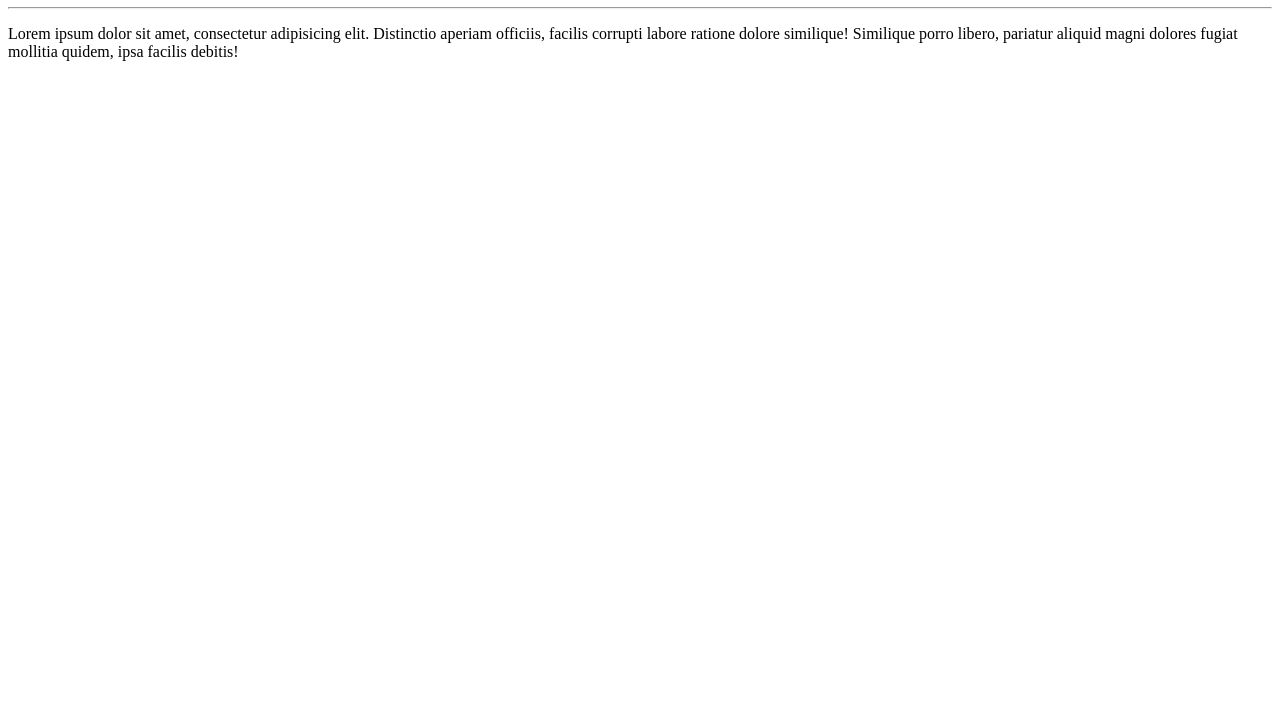
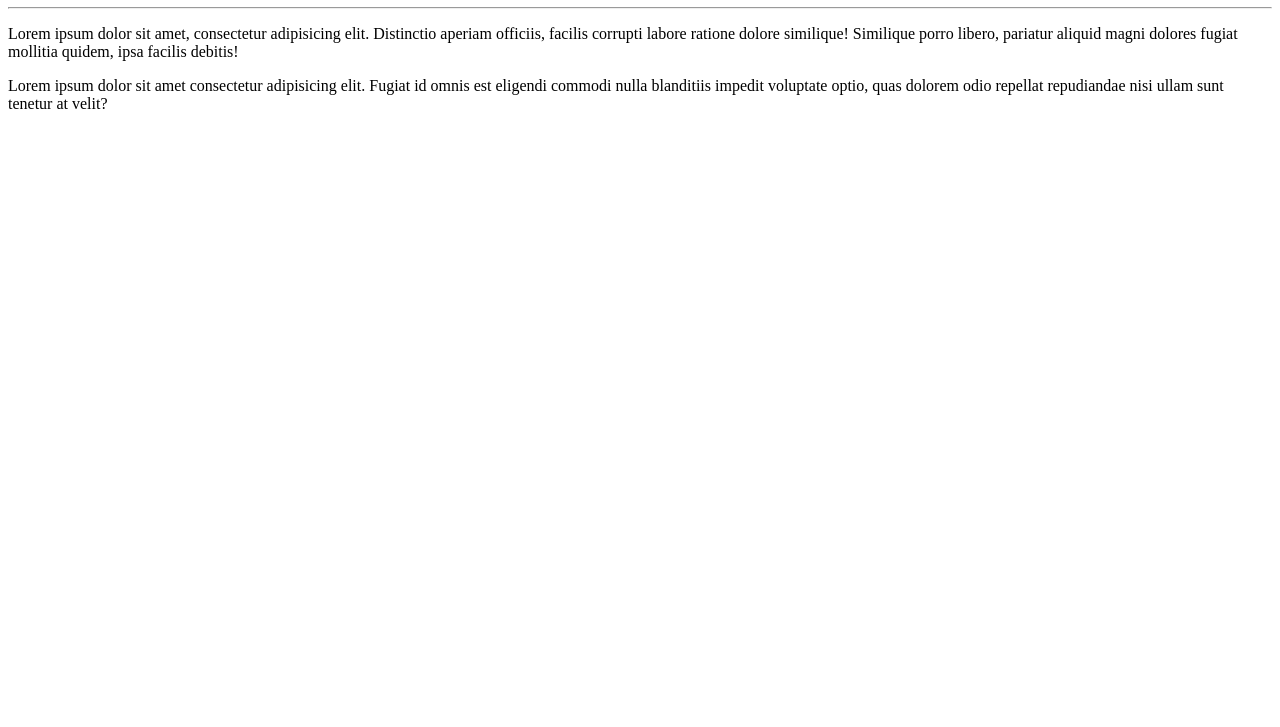
Before and after one commit to NataliaDaSilvaReis/OlaMundo, a plain HTML site: page siteExemplo/index.html in a window 1280 px wide. Shown: the part 73-800 px from the top of the page. Drawn offline with Linux system fonts and the light colour scheme.

Commit message:
Adicionado parágrafo na página principal

```diff
--- a/siteExemplo/index.html
+++ b/siteExemplo/index.html
@@ -9,5 +9,6 @@
     <h1>Olá, Mundo!</h1>
     <hr>
     <p>Lorem ipsum dolor sit amet, consectetur adipisicing elit. Distinctio aperiam officiis, facilis corrupti labore ratione dolore similique! Similique porro libero, pariatur aliquid magni dolores fugiat mollitia quidem, ipsa facilis debitis!</p>
+    <p>Lorem ipsum dolor sit amet consectetur adipisicing elit. Fugiat id omnis est eligendi commodi nulla blanditiis impedit voluptate optio, quas dolorem odio repellat repudiandae nisi ullam sunt tenetur at velit?</p>
 </body>
 </html>
```
